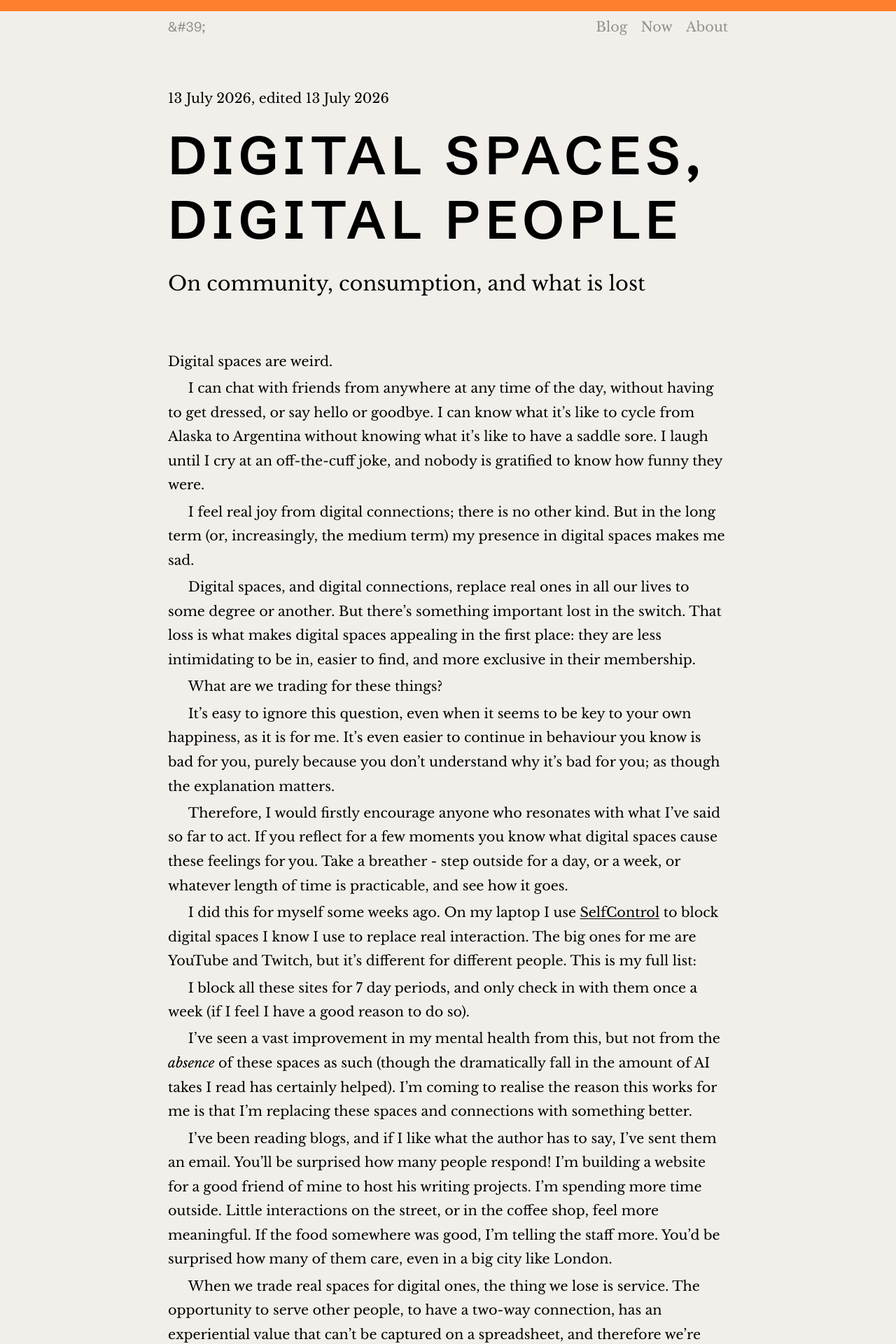
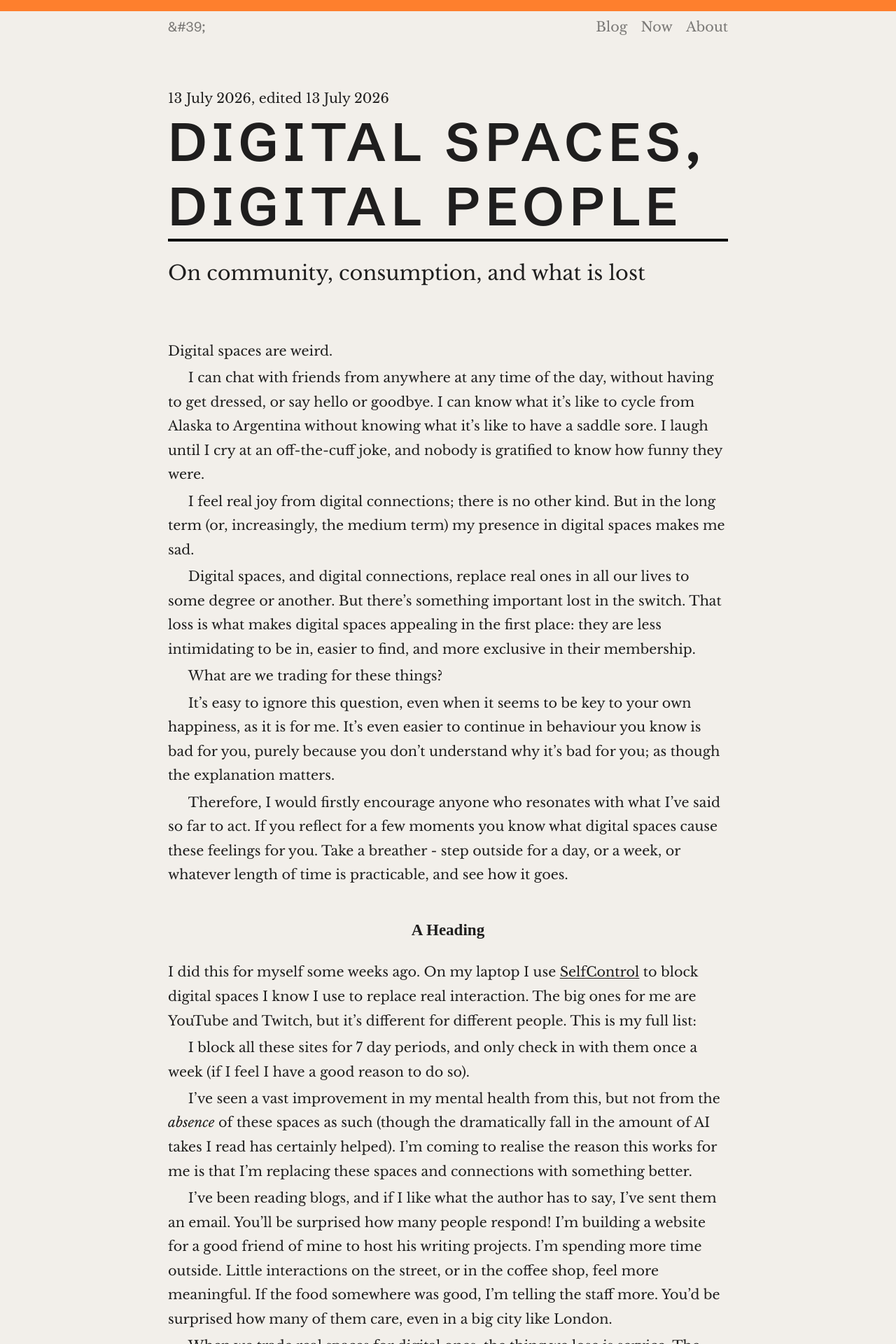
Before and after one commit to mattjamesod/personal-website, a Jekyll site: the page built from _posts/2026-07-13-on-space.markdown, in a window 1280 px wide. Shown: the top 1920 px of the page at 70% size. Built offline with Jekyll 4.4.1, drawn with Linux system fonts in a browser that asks for light colours; some web fonts are replaced.

Commit message:
fix <hr> tag styling

```diff
--- a/_posts/2026-07-13-on-space.markdown
+++ b/_posts/2026-07-13-on-space.markdown
@@ -21,6 +21,8 @@
 
 Therefore, I would firstly encourage anyone who resonates with what I've said so far to act. If you reflect for a few moments you know what digital spaces cause these feelings for you. Take a breather - step outside for a day, or a week, or whatever length of time is practicable, and see how it goes.
 
+## A Heading
+
 I did this for myself some weeks ago. On my laptop I use [SelfControl](https://selfcontrolapp.com) to block digital spaces I know I use to replace real interaction. The big ones for me are YouTube and Twitch, but it's different for different people. This is my full list:
 
 I block all these sites for 7 day periods, and only check in with them once a week (if I feel I have a good reason to do so).
--- a/assets/stylesheet.css
+++ b/assets/stylesheet.css
@@ -4,8 +4,8 @@
 	--font-serif: "Libre Baskerville", serif;
 	--font-sans-serif: "Schibsted Grotesk", sans-serif;
 	--bg-color: #F2EFEA;
-	--font-color: #000000;
-	--secondary-font-color: rgba(0, 0, 0, 0.4);
+	--font-color: rgba(0, 0, 0, 0.875);
+	--secondary-font-color: rgba(0, 0, 0, 0.5);
 	--accent-color: #FE7F2D;
 	--font-accent-color: #256EFF;
 	--font-accent-color-hover: #020887;
@@ -53,6 +53,15 @@
 	p + p {
 		text-indent: 1.5rem;
 	}
+
+	h2 {
+		text-align: center;
+		font-family: serif;
+		margin-block-start: 2.5rem;
+		margin-block-end: 1.5rem;
+		font-size: 1.2rem;
+		font-weight: 600;
+	}
 }
 
 h1, h2, h3 {
@@ -87,19 +96,20 @@
 hr {
 	margin-block: 4rem;
 	border: none;
-	height: 4px;
-	background-image: url("/assets/images/divider.svg");
-	background-repeat: no-repeat;
-	background-size: 100%;
-	width: 80%;
-	margin-inline: auto;
+	height: 5px;
+	background-color: var(--font-color);
+	-webkit-mask-image: url("/assets/images/divider.svg");
+	mask-image: url("/assets/images/divider.svg");
+	mask-repeat: no-repeat;
+	mask-size: 100%;
 }
 
 .article-dates {
 }
 
 .article-title-card {
-	margin-block: 1rem;
+	margin-block-end: 1rem;
+	border-bottom: 4px solid black;
 }
 
 .print-title {
```
Also changed, not shown: assets/images/divider.svg.
